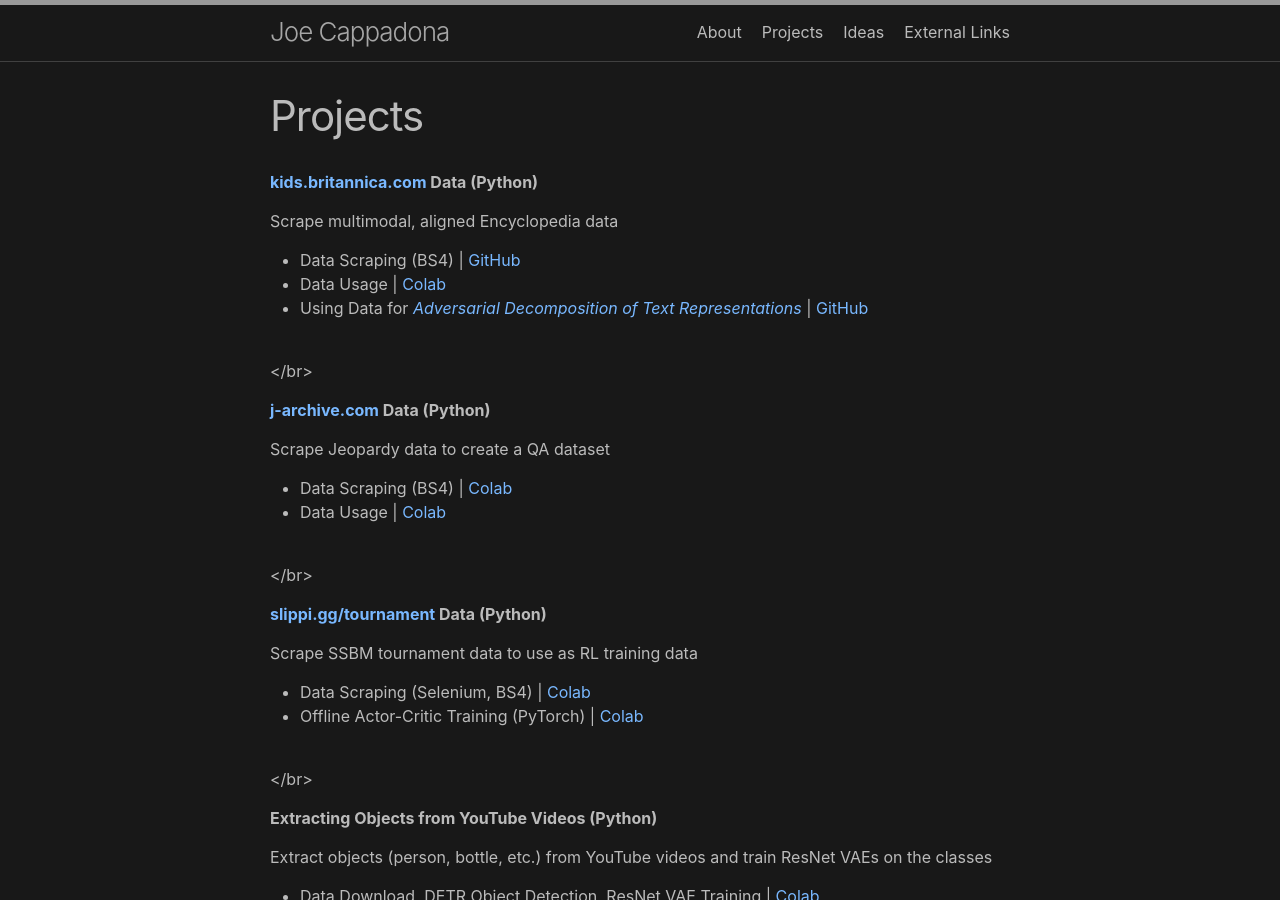
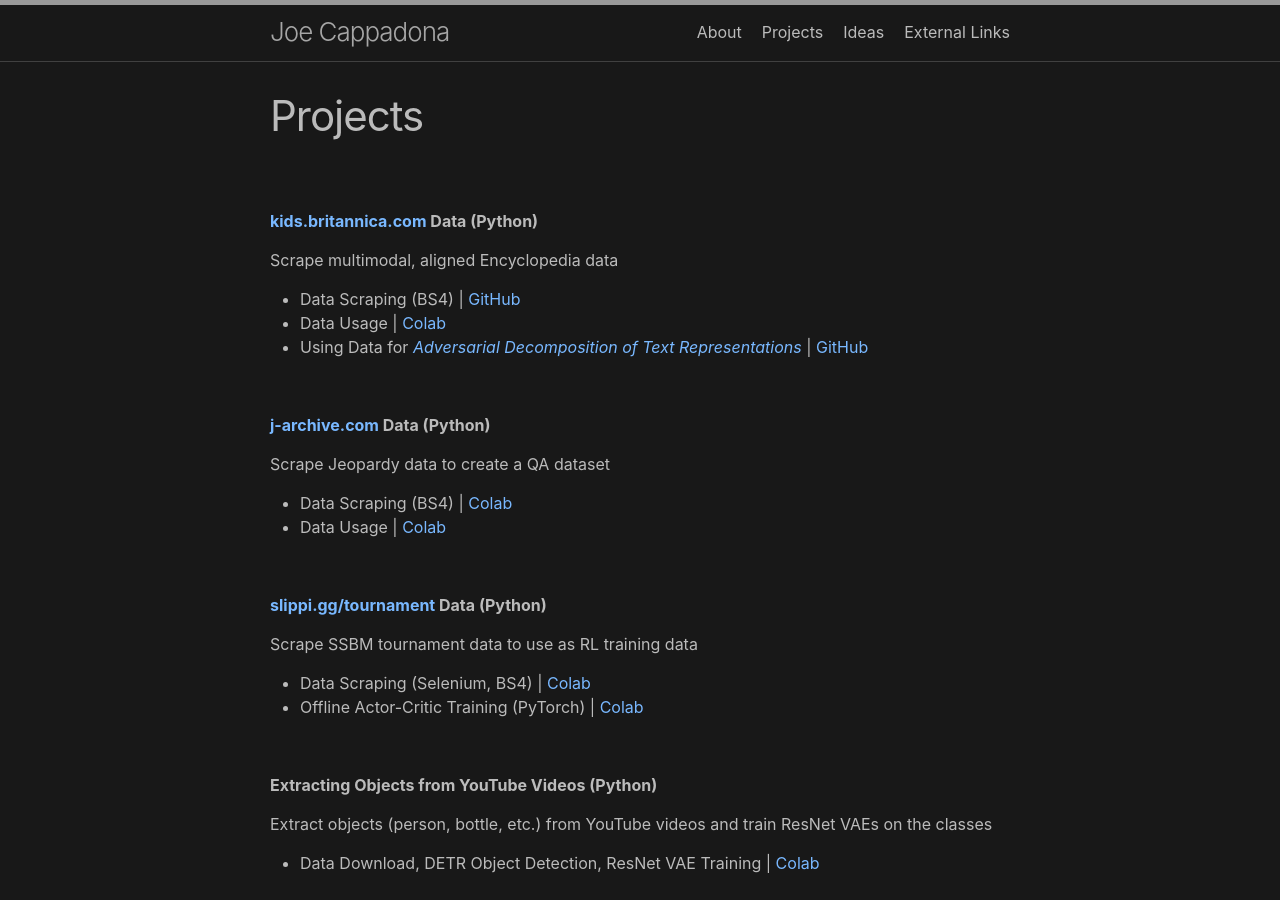
Before and after one commit to josephcappadona/josephcappadona.github.io, a Jekyll site: the page built from projects.md, in a window 1280 px wide and 900 px high. Built offline with Jekyll 4.4.1, drawn with Linux system fonts in a browser that asks for light colours.

Commit message:
Update projects.md

```diff
--- a/projects.md
+++ b/projects.md
@@ -3,6 +3,8 @@ layout: page
 title: Projects
 permalink: /projects/
 ---
+
+<br>
 
 **[kids.britannica.com](https://kids.britannica.com) Data (Python)**
 
@@ -12,7 +14,7 @@ Scrape multimodal, aligned Encyclopedia data
   * Data Usage \| [Colab](https://colab.research.google.com/drive/1r1xf4Xnk2Vej_l6GxiqFkxg89YFBqYQY)
   * Using Data for [*Adversarial Decomposition of Text Representations*](https://arxiv.org/abs/1808.09042) \| [GitHub](https://github.com/josephcappadona/adversarial_decomposition)
 
-<br></br>
+<br>
 
 **[j-archive.com](https://j-archive.com) Data (Python)**
 
@@ -20,7 +22,7 @@ Scrape Jeopardy data to create a QA dataset
   * Data Scraping (BS4) \| [Colab](https://colab.research.google.com/drive/1Md2zFZivl3QgXmuUNMjIT2mDLgB158gY)
   * Data Usage \| [Colab](https://colab.research.google.com/drive/1X99ypJ3E_6jrc76I5DnMKrjgkmezEGvv)
 
-<br></br>
+<br>
 
 **[slippi.gg/tournament](https://slippi.gg/tournaments) Data (Python)**
 
@@ -28,13 +30,14 @@ Scrape SSBM tournament data to use as RL training data
   * Data Scraping (Selenium, BS4) \| [Colab](https://colab.research.google.com/drive/1Os4pK85UWkOmBO-7Mwq6cF9geWYEglSZ)
   * Offline Actor-Critic Training (PyTorch) \| [Colab](https://colab.research.google.com/drive/1cOEV2DYb86r2oujalaSt-c68CpnzHRjZ)
 
-<br></br>
+<br>
 
 **Extracting Objects from YouTube Videos (Python)**
 
 Extract objects (person, bottle, etc.) from YouTube videos and train ResNet VAEs on the classes
   * Data Download, DETR Object Detection, ResNet VAE Training \| [Colab](https://github.com/josephcappadona/machine-learning-notebooks/blob/main/vision/%5BPyTorch%5D%20YouTube%20ResNetVAE.ipynb)
 
+<br>
 
 **Sphero Droid Applications (Swift, Python)**
 
@@ -44,12 +47,14 @@ Python wrapper to connect to and control Sphero Droids
   * Source Code \| [GitHub](https://github.com/josephcappadona/sphero-project)
   * R2D2 + A* \| [YouTube](https://www.youtube.com/watch?v=qjIhtkhbPT8)
 
+<br>
 
 **[vods.co](https://vods.co) Scraper**
 
 Command line application to download SSBM tournament VODs
   * Source Code \| [GitHub](https://github.com/josephcappadona/vods-scraper)
 
+<br>
 
 **Opinion Mining Amazon Reviews**
 
@@ -58,6 +63,7 @@ Aggregating opinions over product features
   * Final Poster \| [GDrive](https://drive.google.com/file/d/1CqQFCXgYBRaFOQQS3yTzbhTql5uwcVkO/)
   * Interactive Demo \| [AWS](http://cis401-frontend.s3-website-us-east-1.amazonaws.com/)
 
+<br>
 
 **multitetris (Rust)**
 
@@ -65,6 +71,7 @@ Multiplayer tetris using websockets and OpenGL
   * Source Code \| [https://github.com/josephcappadona/multitetris]
   * Final Presentation \| [GDrive](https://docs.google.com/presentation/d/1XXDWQEsQC_ybpI_j3CtzlZwtevSpchEtIelRVSSNbDE)
 
+<br>
 
 **Foodstruck (Objective C)**
 
@@ -72,6 +79,7 @@ iOS Application for ordering food from food trucks
   * Source Code \| [GitHub](https://github.com/cerenali/Foodstruck)
   * Description & Screenshots \| [DevPost](https://devpost.com/software/foodstruck)
 
+<br>
 
 **Tweet Sentiment Analyzer (Python)**
 
```
